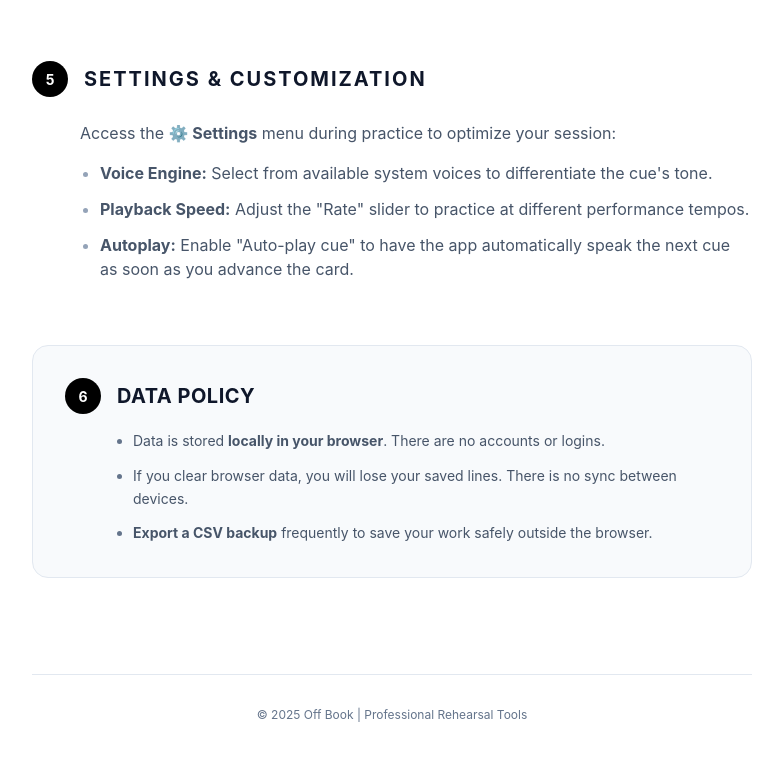
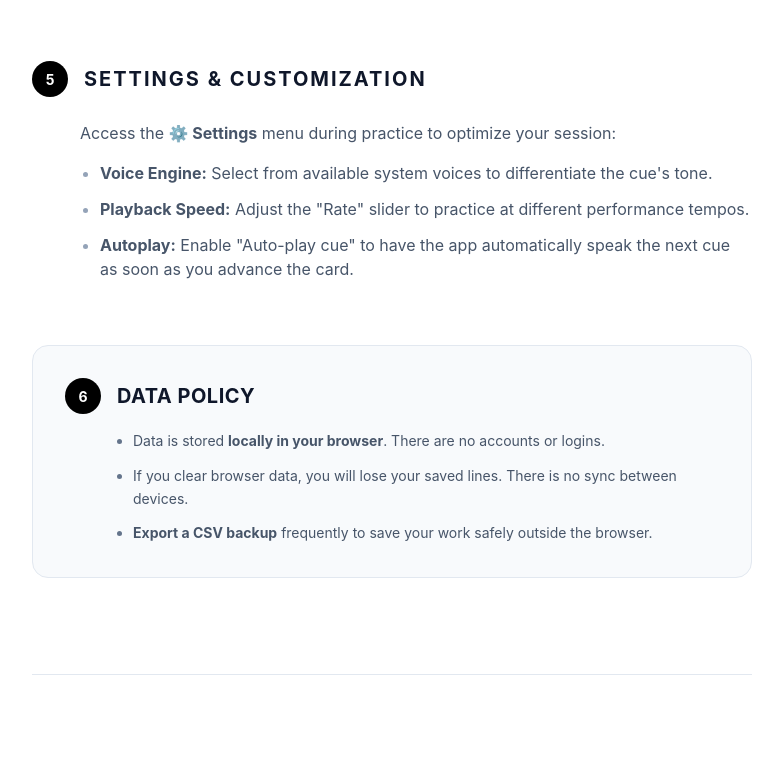
Before and after one commit to mattcope-land/off-book, a plain HTML site: page guide/index.html in a window 1280 px wide. Shown: the part 1500-2261 px from the top of the page, without its empty margins (248-1031 px from the left). Drawn offline with nearby package versions, Linux system fonts and the light colour scheme.

Commit message:
update guide

```diff
--- a/guide/index.html
+++ b/guide/index.html
@@ -130,7 +130,6 @@
         </main>
 
         <footer class="mt-24 pt-8 border-t border-slate-200 dark:border-slate-800 text-center text-slate-500 text-xs">
-            <p>&copy; 2025 Off Book | Professional Rehearsal Tools</p>
         </footer>
     </div>
 
```
